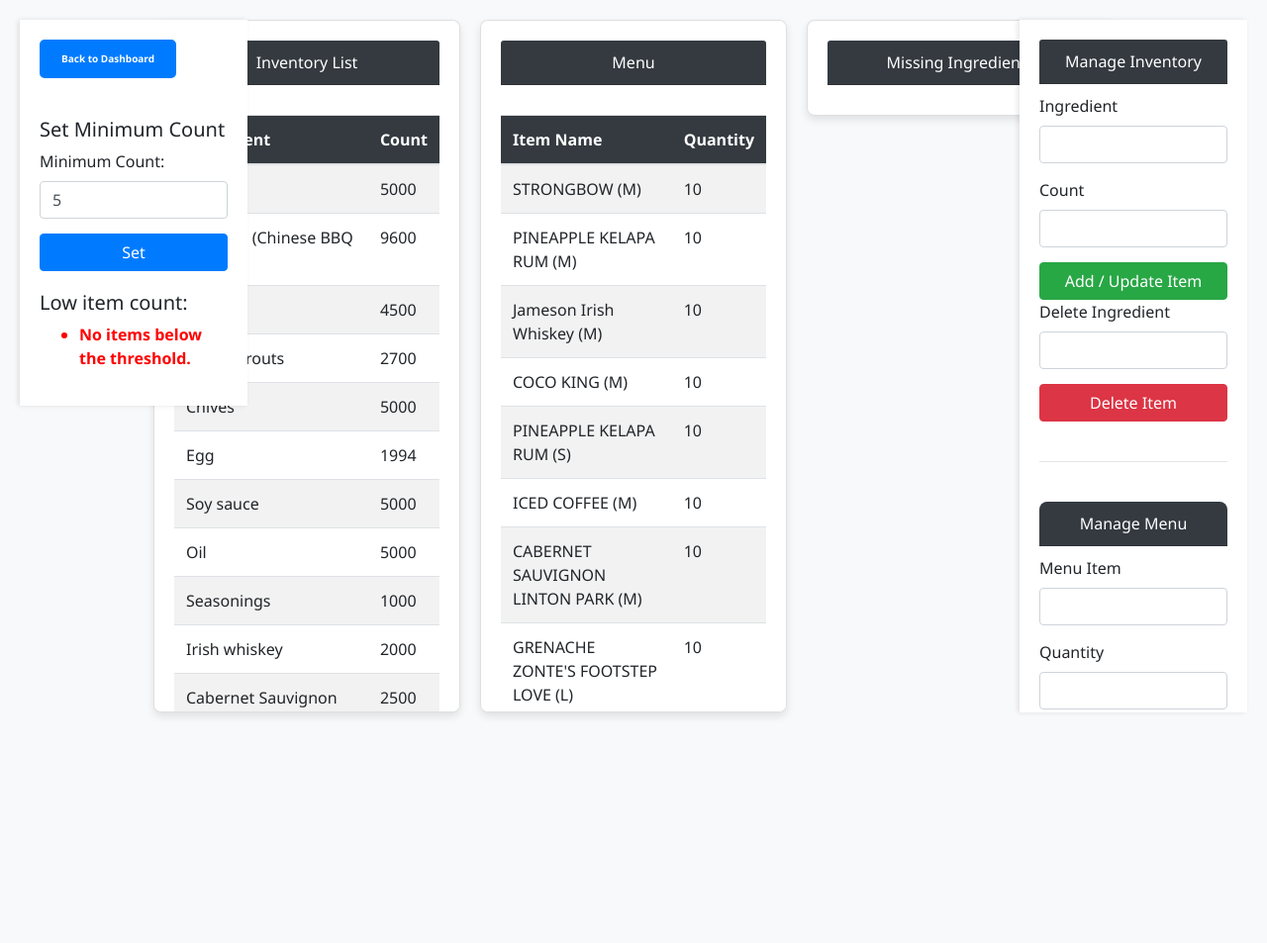
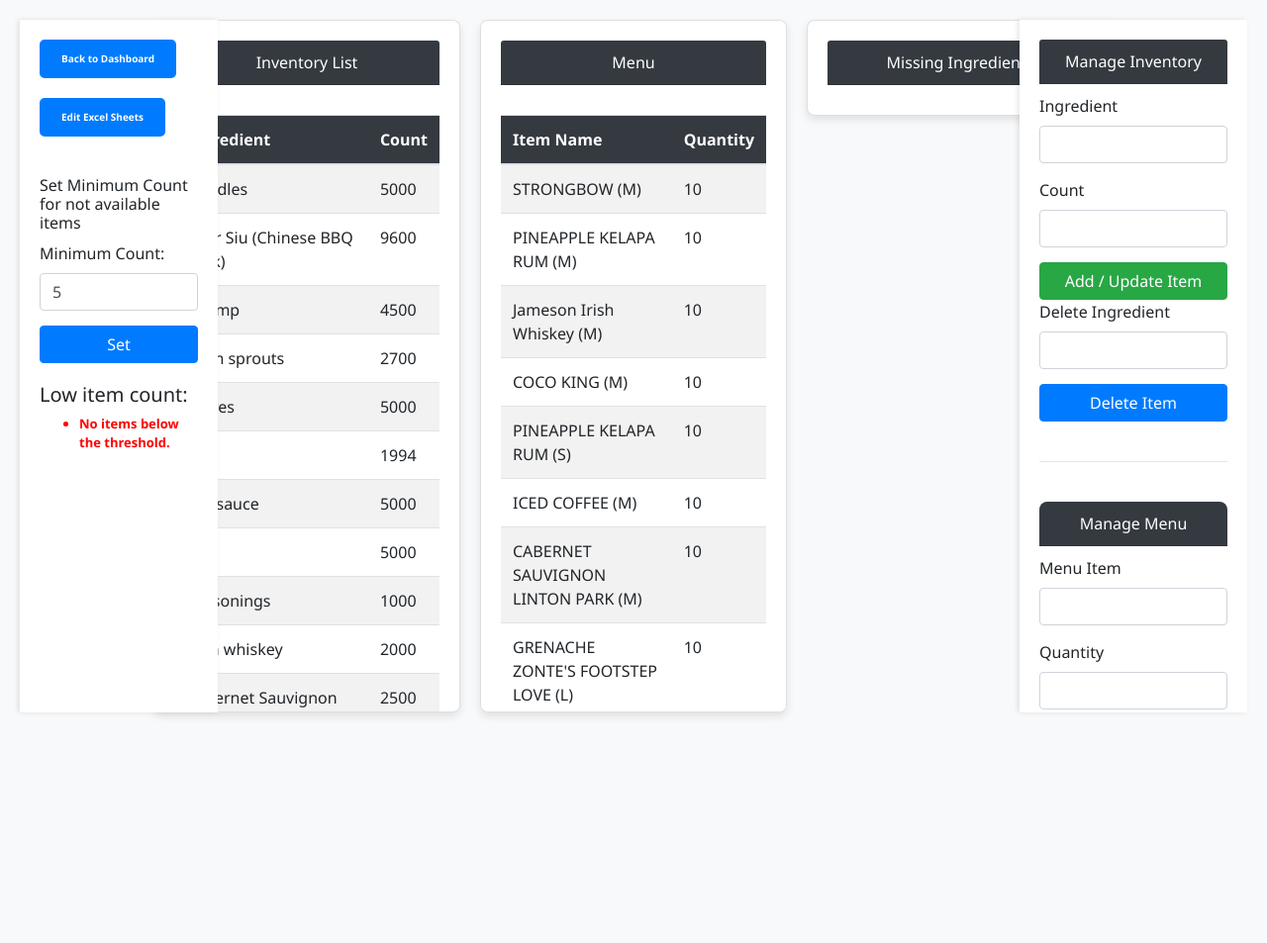
Before and after one commit to harshalbondre101/AIAOS-, a Flask app: page /inventory in a window 1280 px wide. Shown: the whole page at 99% size. Run offline with Flask 3, Linux system fonts and the light colour scheme; data that the repository does not hold is empty; some libraries are stand-ins or nearby versions.

Commit message:
Update inventory.html

```diff
--- a/app/templates/html/inventory.html
+++ b/app/templates/html/inventory.html
@@ -93,15 +93,18 @@
             position: fixed; /* Changed to fixed position to keep it in view */
             top: 20px;
             left: 20px; /* Adjusted positioning */
-            width: 230px; /* Reduced width for sidebar */
+            width: 200px; /* Reduced width for sidebar */
             padding: 20px;
             background-color: #ffffff;
             box-shadow: -2px 0 5px rgba(0, 0, 0, 0.1);
+            overflow-y: auto;
+        height: 700px;
         }
 
     #below-threshold-list {
         color: red;
         font-weight: bold;
+        font-size: small;
     }
     .btn-back {
     display: inline-block;
@@ -129,6 +132,17 @@
         outline: none;
         box-shadow: 0 0 0 3px rgba(0, 123, 255, 0.3);
     }
+    .btn-danger {
+            background-color: #007bff; /* Change the background color to blue */
+            border-color: #007bff; /* Change the border color to blue */
+            color: #fff;
+        }
+
+        .btn-danger:hover {
+            background-color: #0056b3; /* Darker blue on hover */
+            border-color: #0056b3; /* Darker border color on hover */
+            color: #fff; /* Keep text color white */
+        }
     </style>
 </head>
 <body>
@@ -232,8 +246,9 @@
     <div class="sidebar2">
         <div >
             <a href="/" class="btn-back">Back to Dashboard</a>
+            <a href="/check" class="btn-back">Edit Excel Sheets</a>
             <div class="below-threshold">
-                <h5>Set Minimum Count</h5>
+                <h6>Set Minimum Count for not available items</h6>
                 <form id="min-count-form">
                     <div class="form-group">
                         <label for="min_count">Minimum Count:</label>
@@ -329,6 +344,35 @@
 
         // Load items below threshold on page load
         loadBelowThreshold(5); // Default to 5 initially
+
+        function checkInventory() {
+            const xhr = new XMLHttpRequest();
+            xhr.open('GET', '/send_alert_bot', true);
+
+            xhr.onreadystatechange = function() {
+                if (xhr.readyState === 4) {
+                    if (xhr.status === 200) {
+                        const data = JSON.parse(xhr.responseText);
+                        if (data.length > 0) {
+                            alert("Alert: Some items are below the threshold. Check your Telegram for details.");
+                        }
+                    } else {
+                        console.error('Error checking inventory:', xhr.statusText);
+                    }
+                }
+            };
+
+            xhr.send();
+        }
+
+        // Check inventory every 10 minutes (600,000 milliseconds)
+        setInterval(checkInventory, 600000);
+
+        // Initial check on page load
+        checkInventory();
+
+
+
 
         // Check for items below threshold every 30 seconds
         setInterval(function() {
```
